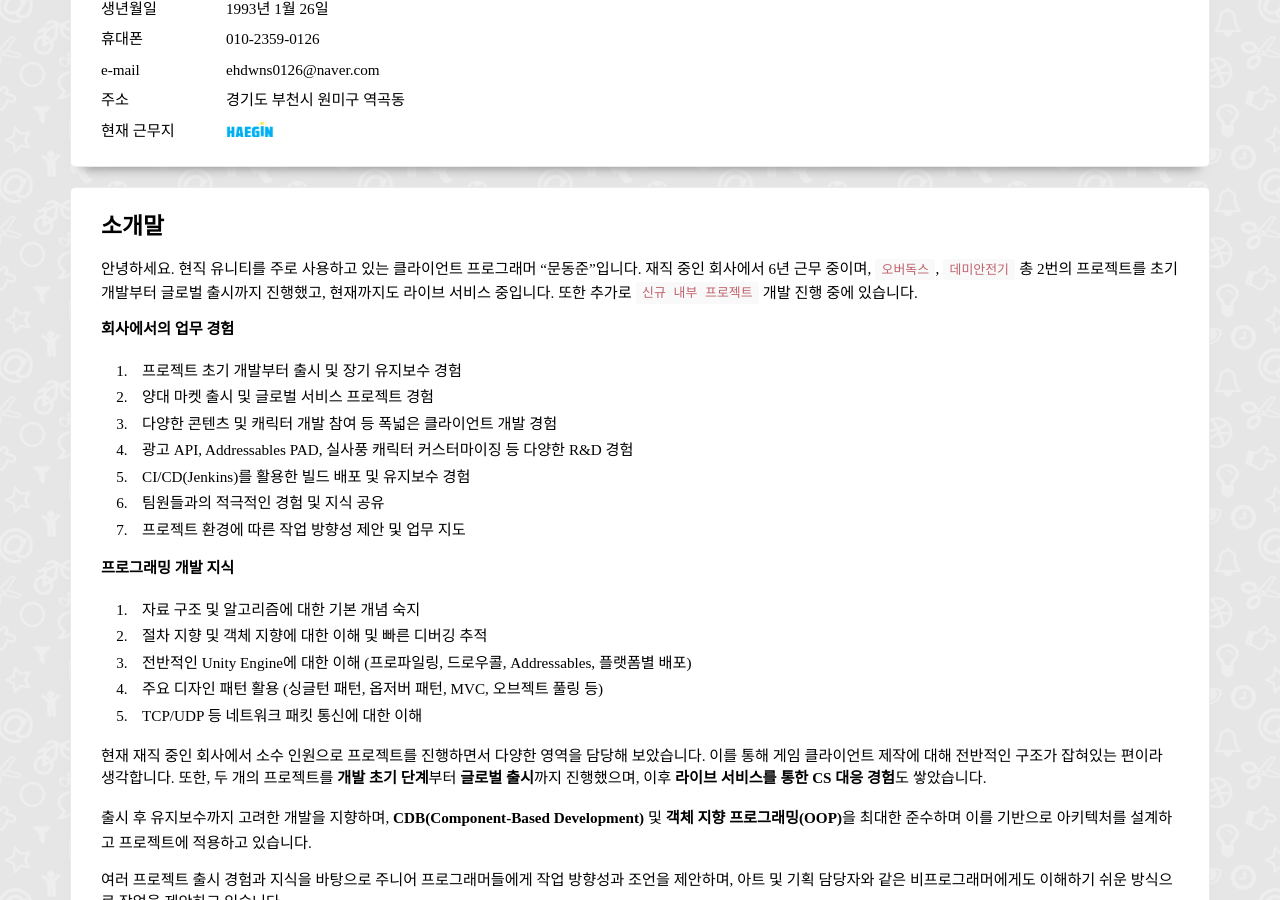
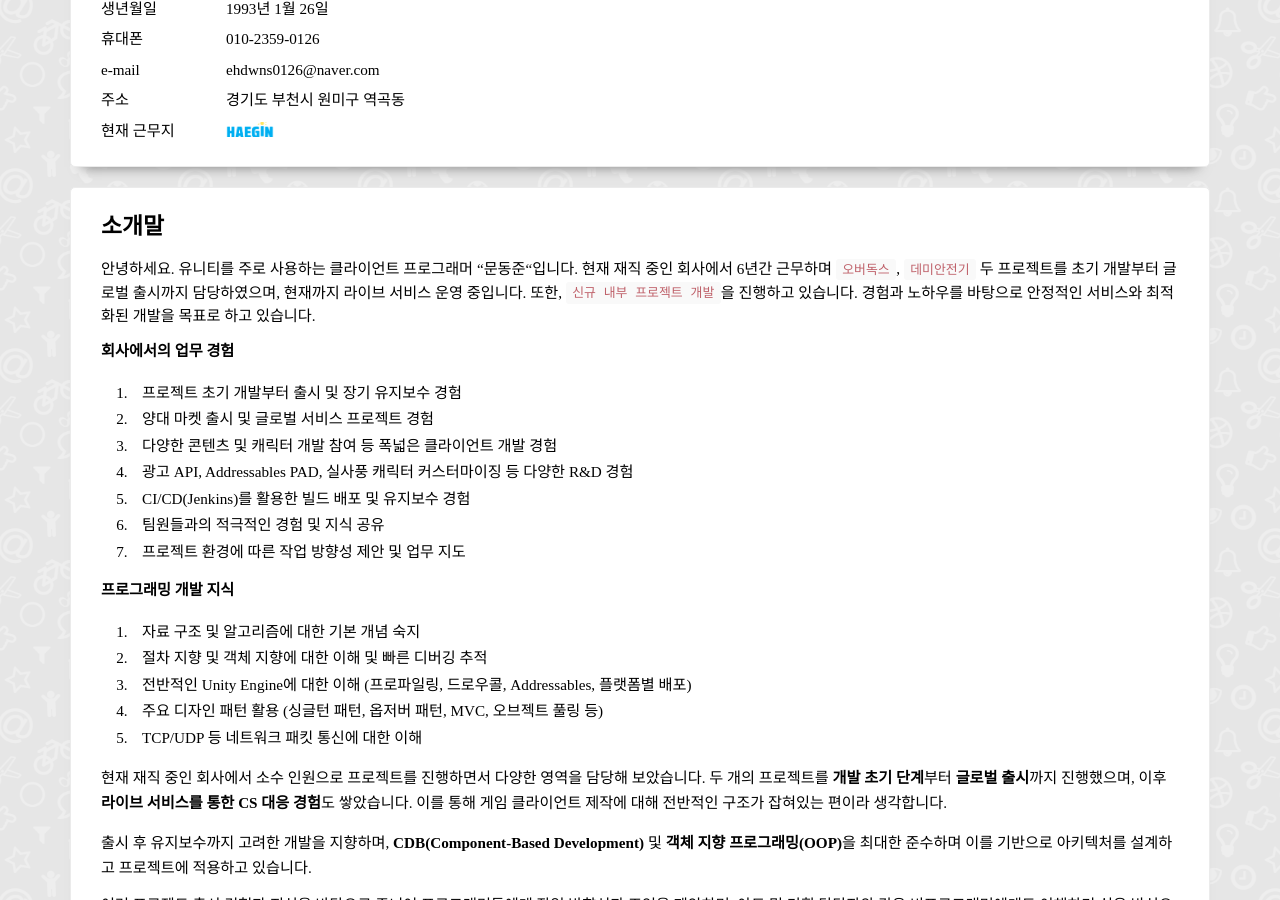
Before and after one commit to MDJ0126/Resume, a Jekyll site: the page built from index.html, in a window 1280 px wide and 900 px high, scrolled down 461 px. Built offline with Jekyll 4.4.1, drawn with Linux system fonts in a browser that asks for light colours; some web fonts are replaced; some of the changed text lies outside the part shown.

Commit message:
내용 수정

```diff
--- a/_layouts/index.html
+++ b/_layouts/index.html
@@ -10,6 +10,7 @@
                 </main>
                 <footer>
                     <!--<hr />-->
+                    <div style="">
                         <span>
                             &copy; <time datetime="{{ site.time }}">{{ site.time | date: '%Y' }}</time> {{ site.author.name_en }}.
                         </span>
@@ -17,10 +18,16 @@
                         <span>
                             Thank you.
                         </span>
+                    </div>
+                    <div style="margin-top: 20px;">
+                        <span>
+                            본 프로젝트의 모든 권리는 저작권자에게 있으며, 라이센스 위반 시 법적 책임이 발생할 수 있습니다.
+                        </span>
                         <br />
-                    <p>
-                        <a href="https://raw.githubusercontent.com/MDJ0126/Resume/refs/heads/main/LICENSE">Goto LICENSE</a>
-                    </p>
+                        <span>
+                            <a href="https://raw.githubusercontent.com/MDJ0126/Resume/refs/heads/main/LICENSE">"Goto LICENSE"</a>
+                        </span>
+                    </div>
                 </footer>
             </div>
         </div>
--- a/_posts/projects/2025-03-08-Project_MH.md
+++ b/_posts/projects/2025-03-08-Project_MH.md
@@ -2,14 +2,13 @@
 layout: project
 galley_index: 2
 category: projects
-title:  "프로젝트MH 미공개"
+title:  "신규 내부 프로젝트 개발"
 release: "2025년 말 예정"
 icon: newproject.jpg
 thumbnail: newproject.jpg
 period: "2023.12 ~ 진행 중"
 developmentPhase:
- - "초기 개발 단계"
- - "글로벌 런칭 예정"
+ - "초기 개발 진행 중"
 member: "총인원 20명 중, 클라이언트 4명 구성"
 genre: "헌팅 액션"
 group: "해긴"
--- a/_resume/aboutme_md.md
+++ b/_resume/aboutme_md.md
@@ -1,6 +1,5 @@
 
-안녕하세요. 현직 유니티를 주로 사용하고 있는 클라이언트 프로그래머 “문동준”입니다.
-재직 중인 회사에서 6년 근무 중이며, `오버독스`, `데미안전기` 총 2번의 프로젝트를 초기 개발부터 글로벌 출시까지 진행했고, 현재까지도 라이브 서비스 중입니다. 또한 추가로 `신규 내부 프로젝트` 개발 진행 중에 있습니다.
+안녕하세요. 유니티를 주로 사용하는 클라이언트 프로그래머 “문동준“입니다. 현재 재직 중인 회사에서 6년간 근무하며 `오버독스`, `데미안전기` 두 프로젝트를 초기 개발부터 글로벌 출시까지 담당하였으며, 현재까지 라이브 서비스 운영 중입니다. 또한, `신규 내부 프로젝트 개발`을 진행하고 있습니다. 경험과 노하우를 바탕으로 안정적인 서비스와 최적화된 개발을 목표로 하고 있습니다.
 
 **회사에서의 업무 경험**
 1. 프로젝트 초기 개발부터 출시 및 장기 유지보수 경험
@@ -18,7 +17,7 @@
 4. 주요 디자인 패턴 활용 (싱글턴 패턴, 옵저버 패턴, MVC, 오브젝트 풀링 등)
 5. TCP/UDP 등 네트워크 패킷 통신에 대한 이해
 
-현재 재직 중인 회사에서 소수 인원으로 프로젝트를 진행하면서 다양한 영역을 담당해 보았습니다. 이를 통해 게임 클라이언트 제작에 대해 전반적인 구조가 잡혀있는 편이라 생각합니다. 또한, 두 개의 프로젝트를 **개발 초기 단계**부터 **글로벌 출시**까지 진행했으며, 이후 **라이브 서비스를 통한 CS 대응 경험**도 쌓았습니다.
+현재 재직 중인 회사에서 소수 인원으로 프로젝트를 진행하면서 다양한 영역을 담당해 보았습니다. 두 개의 프로젝트를 **개발 초기 단계**부터 **글로벌 출시**까지 진행했으며, 이후 **라이브 서비스를 통한 CS 대응 경험**도 쌓았습니다. 이를 통해 게임 클라이언트 제작에 대해 전반적인 구조가 잡혀있는 편이라 생각합니다.
 
 출시 후 유지보수까지 고려한 개발을 지향하며, **CDB(Component-Based Development)** 및 **객체 지향 프로그래밍(OOP)**을 최대한 준수하며 이를 기반으로 아키텍처를 설계하고 프로젝트에 적용하고 있습니다.
 
```
Also changed, not shown: other parts of _posts/projects/2025-03-08-Project_MH.md (+1 -1 lines), 1 other file. Lines whose indentation alone changed are shown as unchanged.
